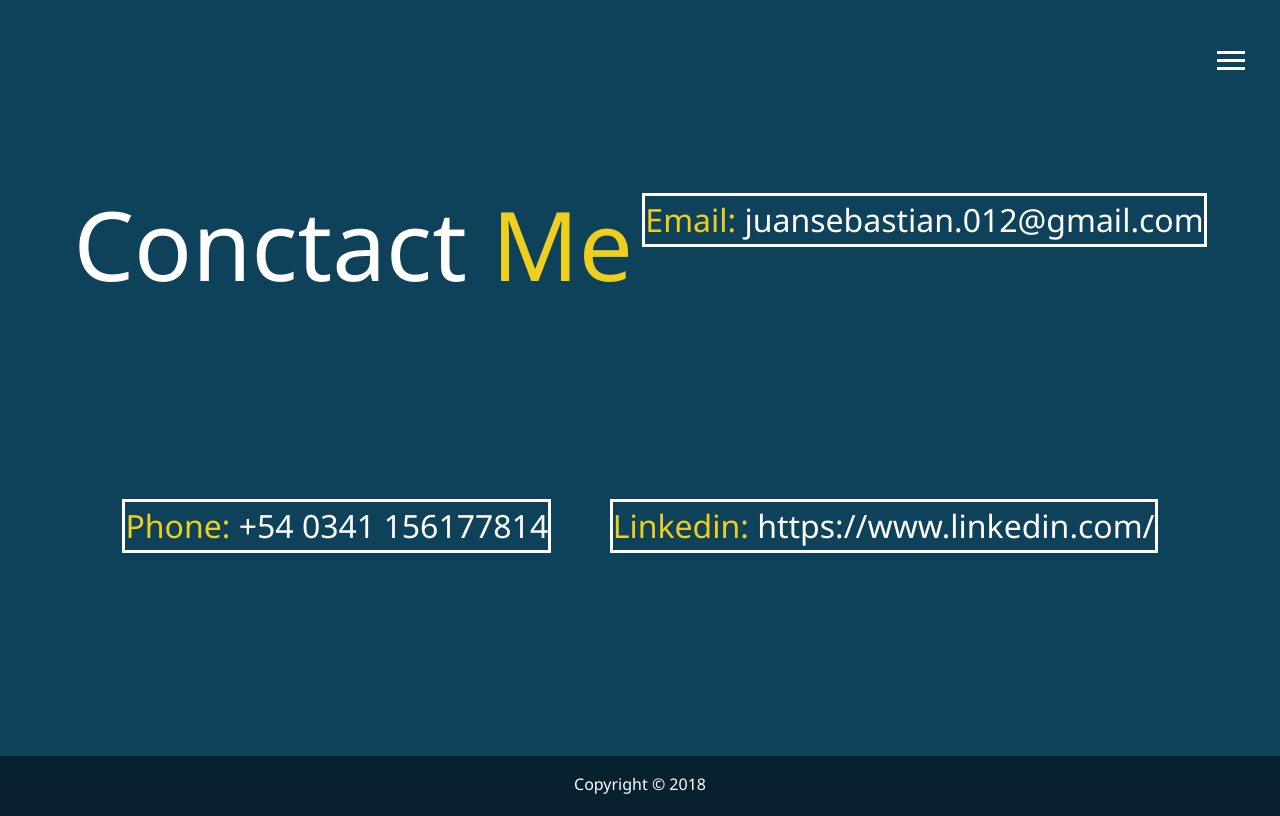
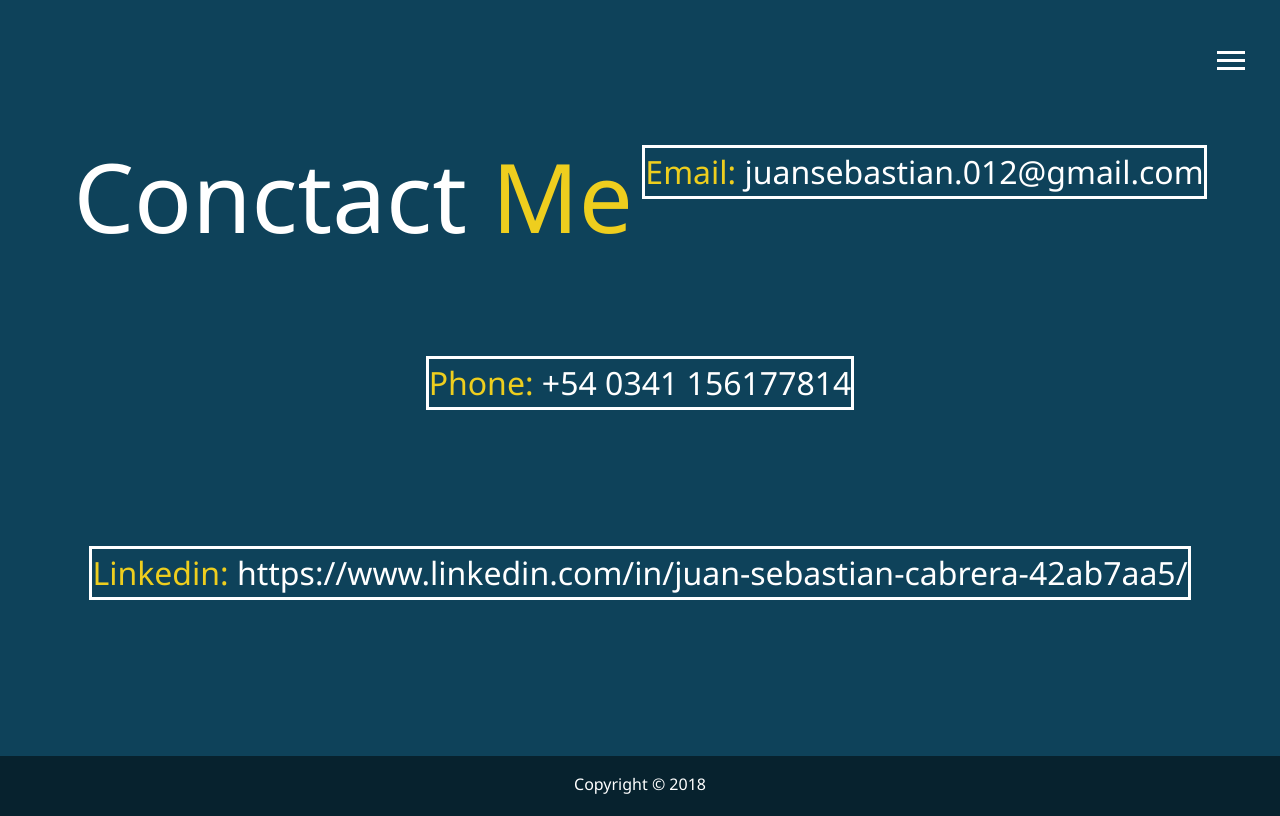
Before and after one commit to theduodecim/Portafolio, a website: page dist/contact.html in a window 1280 px wide. Drawn offline with Linux system fonts and the light colour scheme.

Commit message:
Deploypatch3

```diff
--- a/dist/contact.html
+++ b/dist/contact.html
@@ -62,7 +62,7 @@
         </div>
         <div>
             <span class="text-secondary">Linkedin:</span>
-            https://www.linkedin.com/
+            https://www.linkedin.com/in/juan-sebastian-cabrera-42ab7aa5/
         </div>
     </main>
 
```
